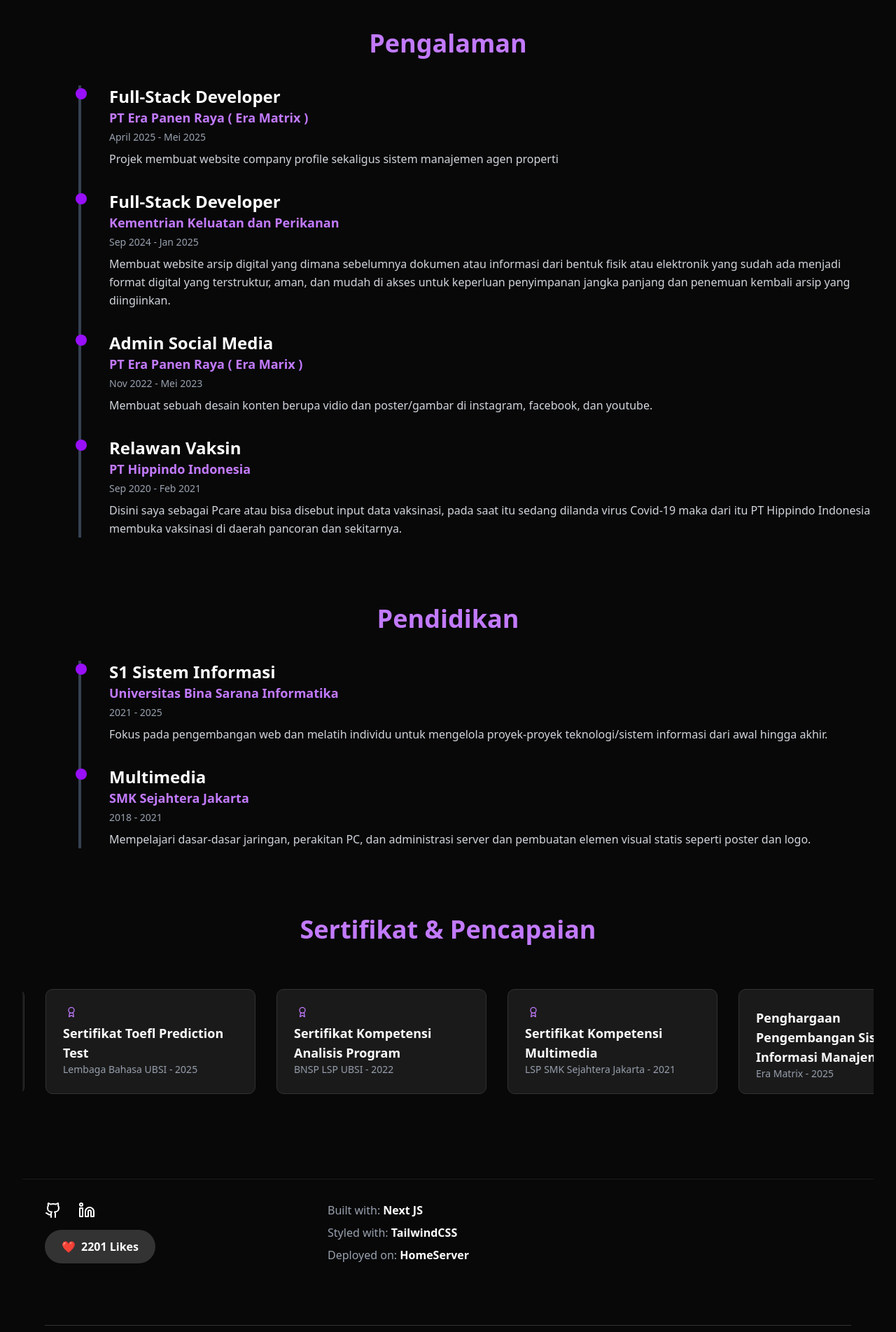
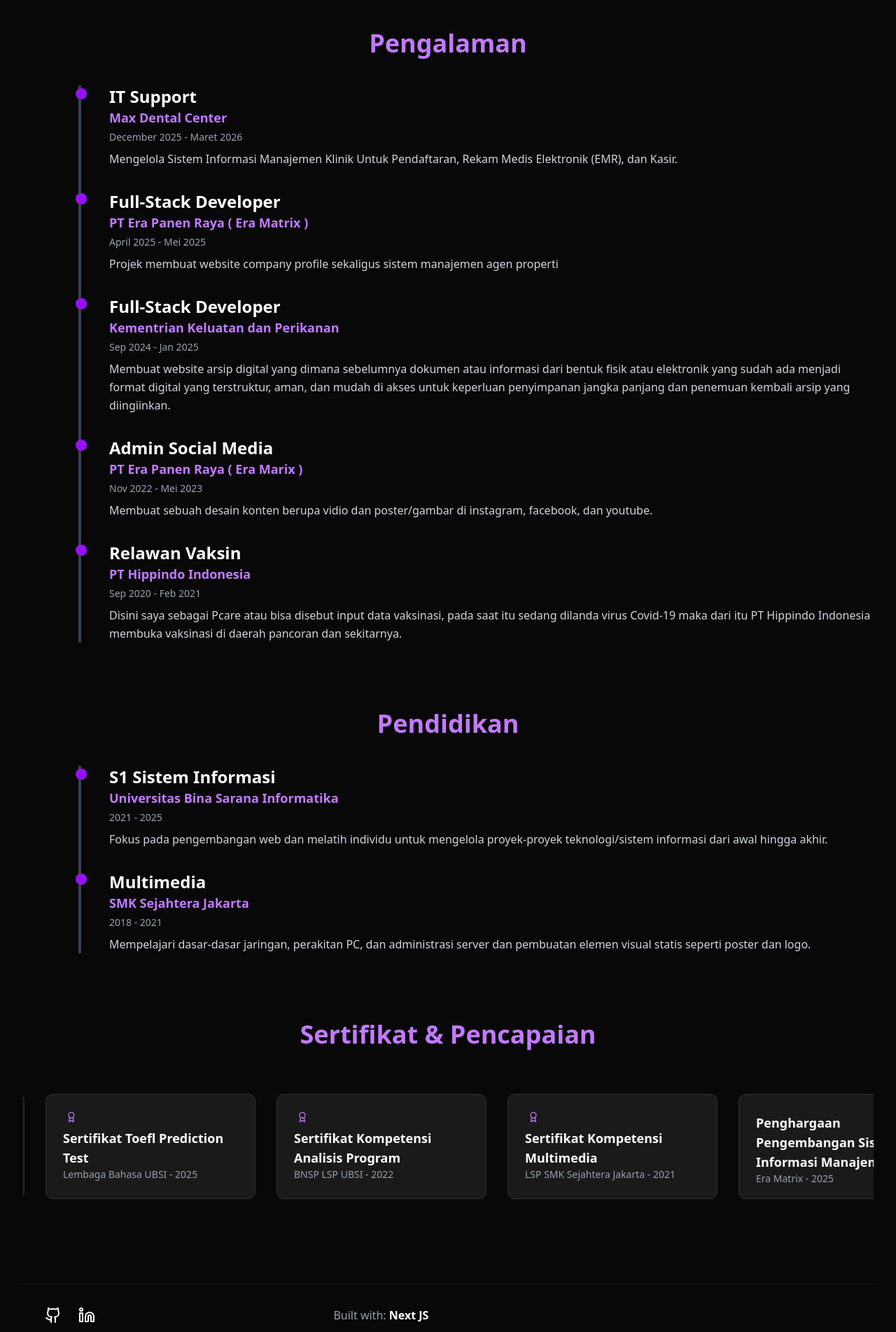
Before and after one commit to MuhammadWildanJamil/personalblog, a Next.js app: page /about in a window 1280 px wide. Shown: the part 1320-3223 px from the top of the page at 70% size. Built offline with nearby package versions, Linux system fonts and the light colour scheme; grey boxes are pictures that could not be loaded.

Commit message:
Update Pengalaman Kerja

```diff
--- a/app/about/page.tsx
+++ b/app/about/page.tsx
@@ -66,6 +66,13 @@
 ];
 
 const TIMELINE_DATA = [
+  {
+    title: "IT Support",
+    company: "Max Dental Center",
+    date: "December 2025 - Maret 2026",
+    description:
+      "Mengelola Sistem Informasi Manajemen Klinik Untuk Pendaftaran, Rekam Medis Elektronik (EMR), dan Kasir."
+  },
   {
     title: "Full-Stack Developer",
     company: "PT Era Panen Raya ( Era Matrix )",
@@ -623,7 +630,7 @@
                 </p>
                 <p>
                   Deployed on:{" "}
-                  <span className="font-semibold text-white">HomeServer</span>
+                  <span className="font-semibold text-white">Vercel</span>
                 </p>
               </div>
 
--- a/package.json
+++ b/package.json
@@ -16,7 +16,7 @@
     "gsap": "^3.13.0",
     "lucide-react": "^0.552.0",
     "motion": "^12.23.24",
-    "next": "16.0.1",
+    "next": "^16.2.6",
     "nodemailer": "^7.0.10",
     "ogl": "^1.0.11",
     "postprocessing": "^6.37.8",
@@ -35,7 +35,7 @@
     "@types/react": "^19",
     "@types/react-dom": "^19",
     "eslint": "^9",
-    "eslint-config-next": "16.0.1",
+    "eslint-config-next": "^16.2.6",
     "tailwindcss": "^4",
     "tw-animate-css": "^1.4.0",
     "typescript": "^5"
```
Also changed, not shown: 1 other file (tests, documents, lock files or other folders).
